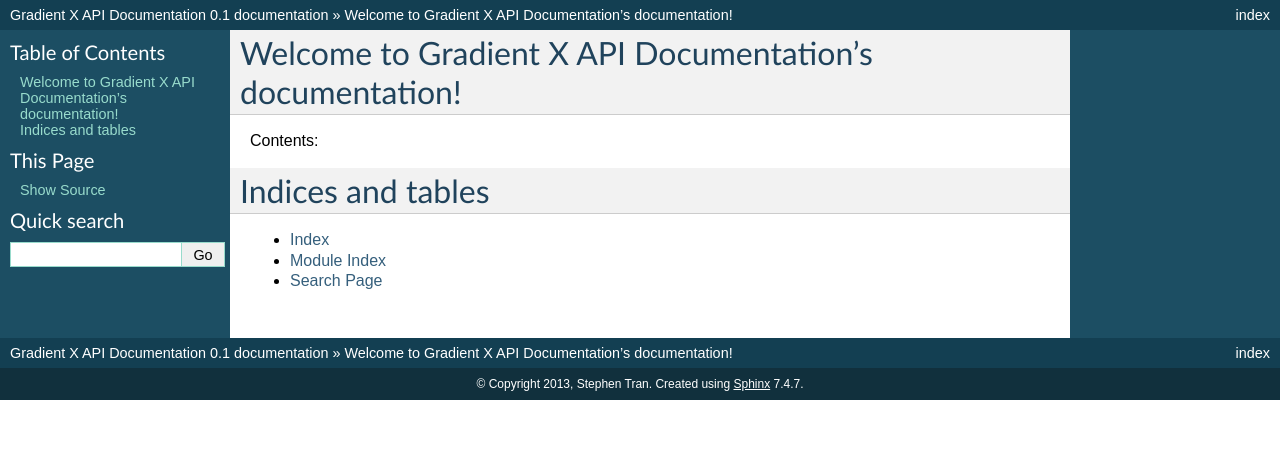
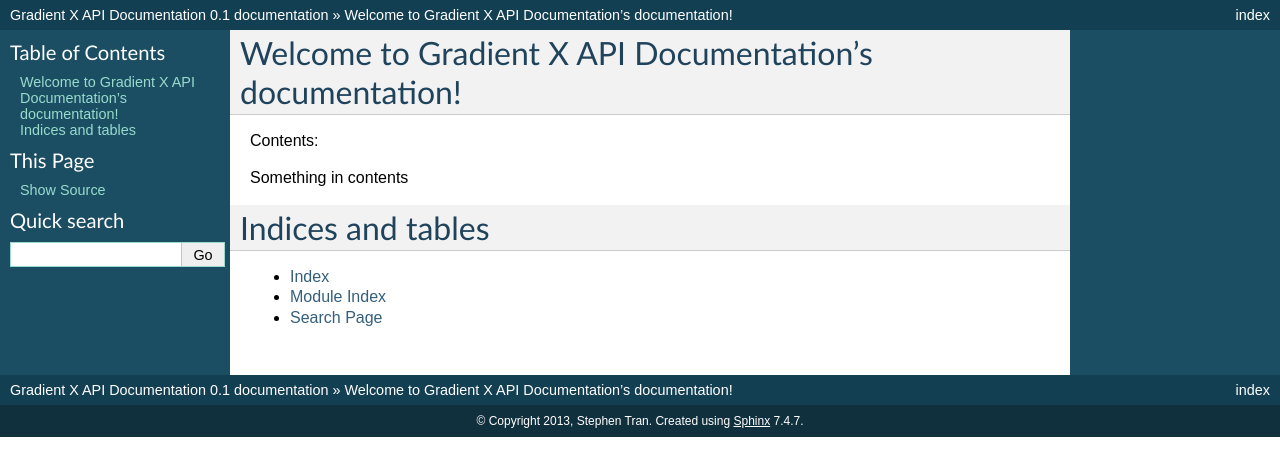
Before and after one commit to stran12/gxdocs, a Sphinx documentation site: the page built from docs/index.rst, in a window 1280 px wide. Shown: the top 476 px of the page. Built offline with Sphinx 7.4.7, drawn with Linux system fonts in a browser that asks for light colours; pages that are not in the unit, such as notebooks, are missing from menus.

Commit message:
Something in comments test

```diff
--- a/docs/index.rst
+++ b/docs/index.rst
@@ -7,6 +7,8 @@ Welcome to Gradient X API Documentation's documentation!
 ========================================================
 
 Contents:
+
+Something in contents
 
 .. toctree::
     :maxdepth: 2
```
